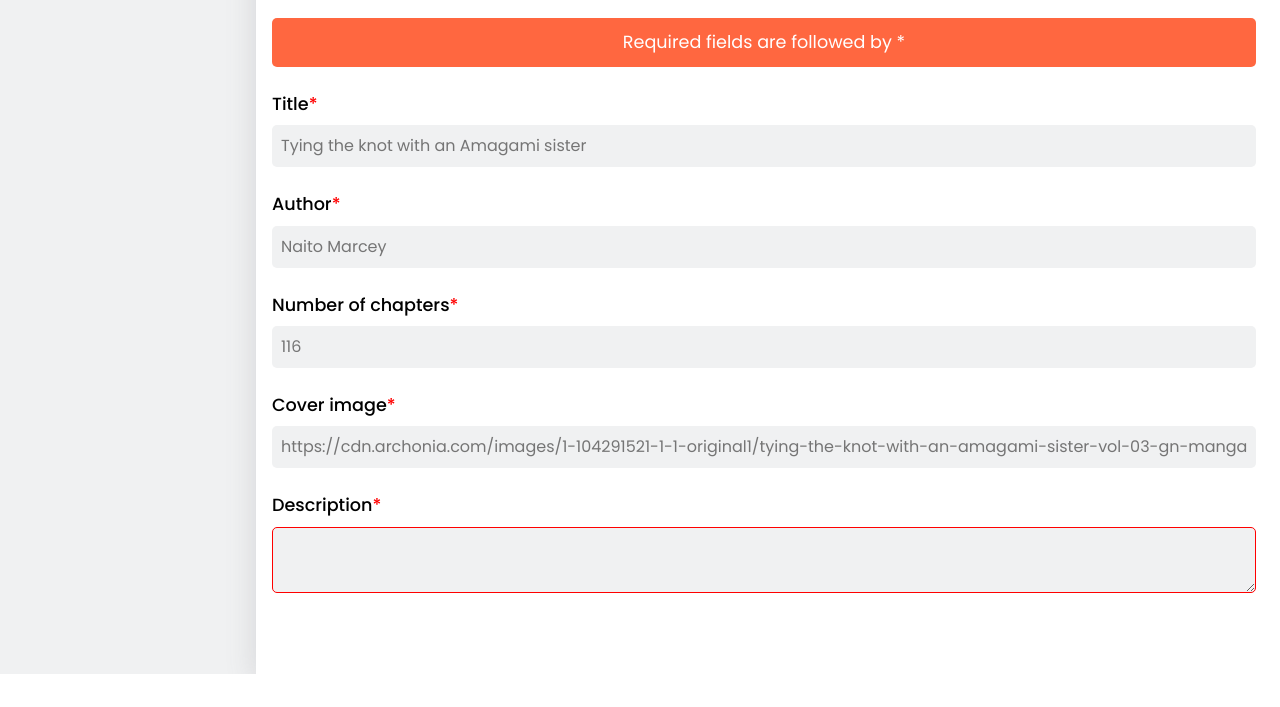
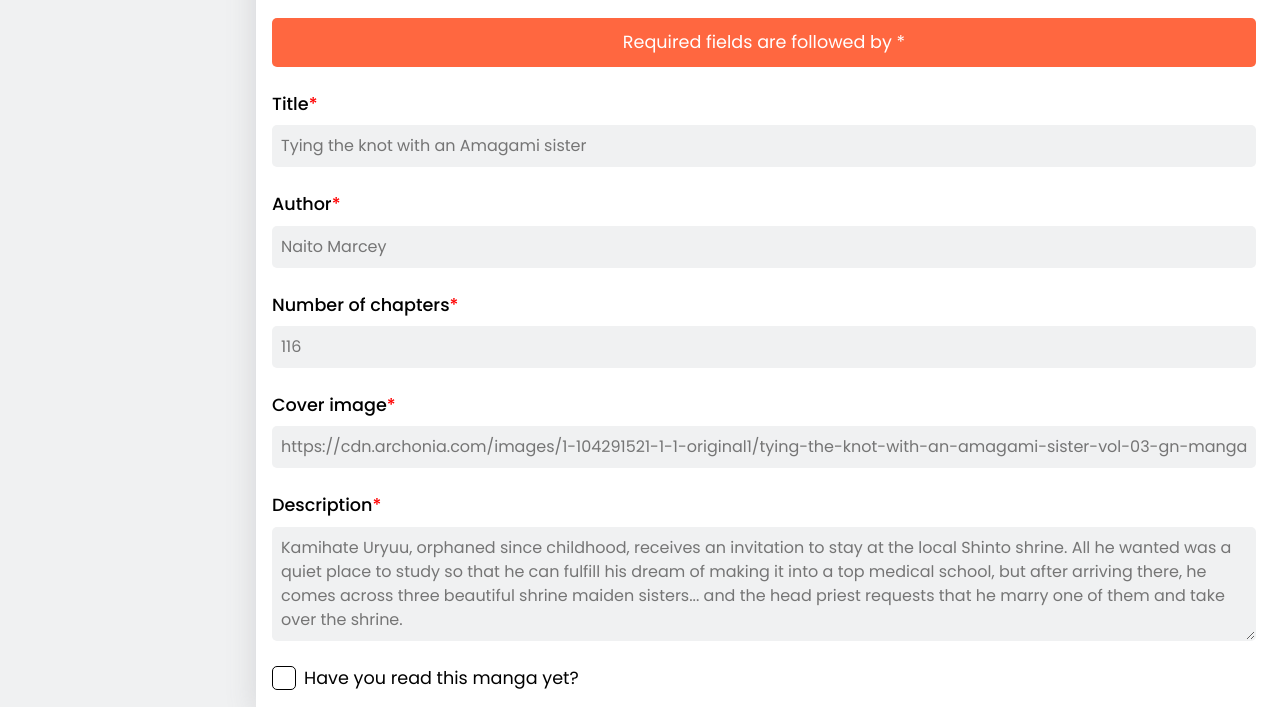
Before and after one commit to yorupy/library, a plain HTML site: page index.html in a window 1280 px wide. Shown: the part 126-833 px from the top of the page. Before the commit the page ends 800 px from the top, so only its background shows below. Drawn offline with Linux system fonts and the light colour scheme.

Commit message:
Stylize checkbox

```diff
--- a/script.js
+++ b/script.js
@@ -180,9 +180,17 @@ function createMangaForm() {
         "pattern": "https://.*"
     });
 
-    const descriptionArea = createDescriptionArea("Description", "description", true);
+    const descriptionArea = createDescriptionArea("Description", "description", true,
+        {
+            "placeholder": "Kamihate Uryuu, orphaned since childhood, receives an invitation to stay at the local Shinto shrine. All he wanted was a quiet place to study so that he can fulfill his dream of making it into a top medical school, but after arriving there, he comes across three beautiful shrine maiden sisters... and the head priest requests that he marry one of them and take over the shrine.",
+            "rows": 4
+        }
+    );
 
-    form.append(heading, requiredParagraph, titleField, authorField, chaptersField, coverField, descriptionArea);
+    const readCheckbox = createFormField("Have you read this manga yet?", "checkbox", "read", false, {
+    });
+
+    form.append(heading, requiredParagraph, titleField, authorField, chaptersField, coverField, descriptionArea, readCheckbox);
 
     return form;
 }
--- a/style.css
+++ b/style.css
@@ -343,6 +343,7 @@ form {
 .field label {
     font-size: 1.1rem;
     font-weight: 500;
+    width: max-content;
 }
 
 .field label.required::after {
@@ -367,3 +368,35 @@ form {
 .field textarea:not(:placeholder-shown):invalid {
     border: 1px solid red;
 }
+
+.field:has(input[type="checkbox"]) {
+    flex-direction: row-reverse;
+    justify-content: flex-end;
+    align-items: center;
+}
+
+.field:has(input[type="checkbox"]) label {
+    font-weight: normal;
+}
+
+.field input[type="checkbox"] {
+    appearance: none;
+    width: 1.5rem;
+    height: 1.5rem;
+    border: 0.1rem solid black;
+    background-color: white;
+    display: grid;
+    place-content: center;
+}
+
+.field input[type="checkbox"]::before {
+    content: "";
+    width: 1rem;
+    height: 1rem;
+    box-shadow: inset 1em 1em var(--mangadex-orange);
+    display: none;
+}
+
+.field input[type="checkbox"]:checked::before {
+    display: block;
+}
```
